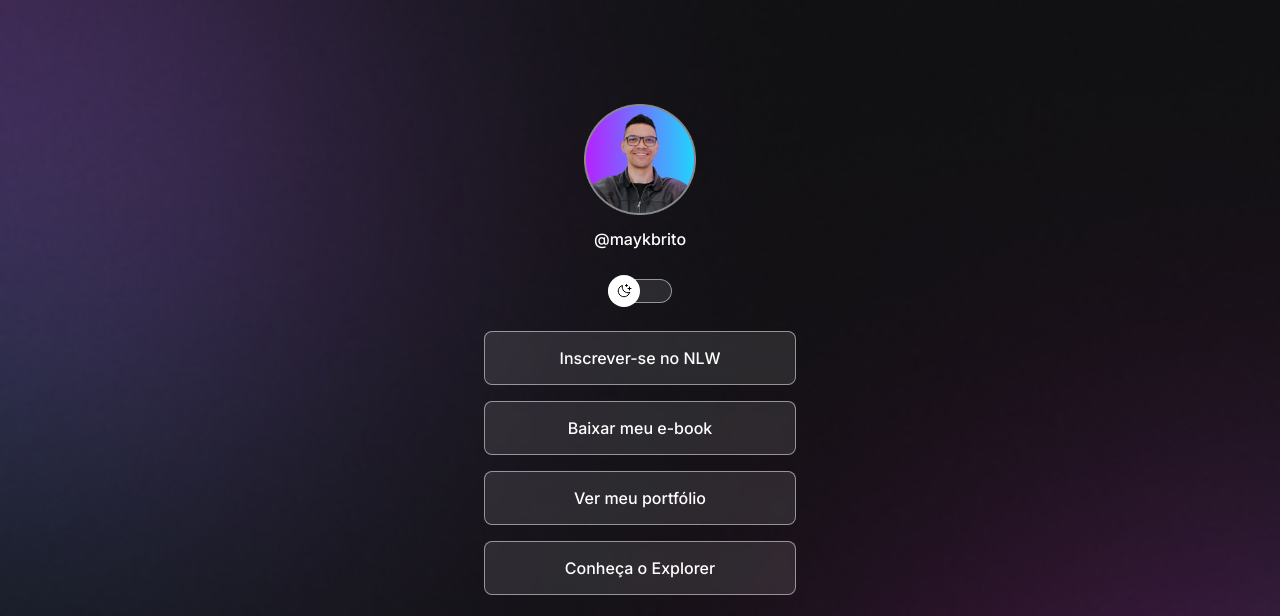
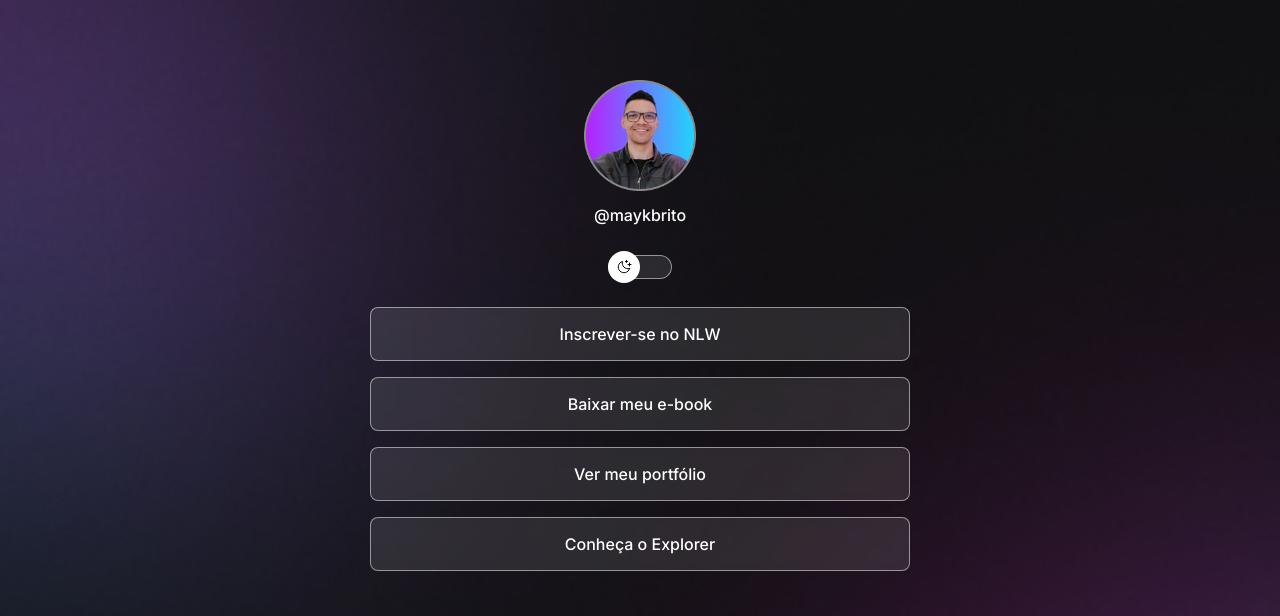
Before and after one commit to IwanL88/projeto, a plain HTML site: page index.html in a window 1280 px wide. Shown: the top 616 px of the page. Drawn offline with nearby package versions, Linux system fonts and the light colour scheme.

Commit message:
adjust container width

```diff
--- a/style.css
+++ b/style.css
@@ -41,7 +41,8 @@ body * {
 }
 
 #container {
-  width: 360px;
+  width: 100%;
+  max-width: 588px;
   /* border: 1px solid red;*/
   /*margin-right: auto;
   margin-left: auto;
@@ -53,7 +54,7 @@ body * {
   margin-left: auto;
 */
   margin: 56px auto 0px;
-  padding: 24px;
+  padding: 0 24px;
 }
 
 /*profile*/
```
